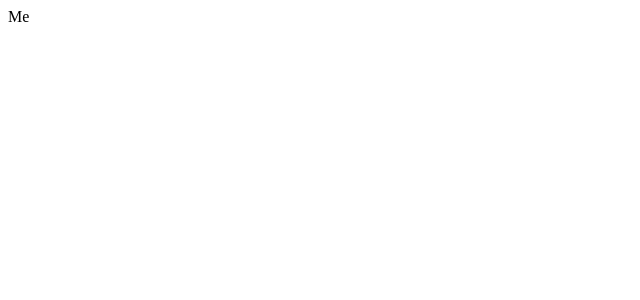
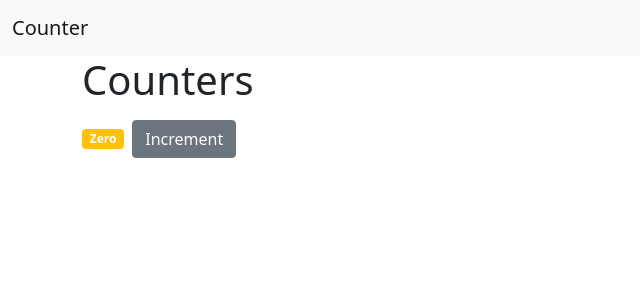
Before and after one commit to mariashahid/counter, a React (Create React App) app: page / in a window 1280 px wide. Shown: the top 300 px of the page, without its empty margins (0-640 px from the left). Built offline with nearby package versions, Linux system fonts and the light colour scheme.

Commit message:
Components lesson 1-7
Components lesson 1-7

```diff
--- a/package.json
+++ b/package.json
@@ -10,6 +10,7 @@
     "@types/node": "^16.11.26",
     "@types/react": "^17.0.40",
     "@types/react-dom": "^17.0.13",
+    "bootstrap": "^5.1.3",
     "react": "^17.0.2",
     "react-dom": "^17.0.2",
     "react-scripts": "5.0.0",
--- a/public/index.html
+++ b/public/index.html
@@ -24,7 +24,7 @@
       work correctly both with client-side routing and a non-root public URL.
       Learn how to configure a non-root public URL by running `npm run build`.
     -->
-    <title>React App</title>
+    <title>Counters</title>
   </head>
   <body>
     <noscript>You need to enable JavaScript to run this app.</noscript>
--- a/src/App.tsx
+++ b/src/App.tsx
@@ -1,8 +1,23 @@
 import React from "react";
 import logo from "./logo.svg";
+import "bootstrap/dist/css/bootstrap.css";
+import Counter from "./components/counter";
 
 function App() {
-  return <div className="App">Me</div>;
+  return (
+    <React.Fragment>
+      <nav className="navbar navbar-expand-lg navbar-light bg-light">
+        <div className="container-fluid">
+          <a className="navbar-brand" href="#">
+            Counter
+          </a>
+        </div>
+      </nav>
+      <div className="container">
+        <Counter></Counter>
+      </div>
+    </React.Fragment>
+  );
 }
 
 export default App;
--- /dev/null
+++ b/src/components/counter.tsx
@@ -0,0 +1,37 @@
+import * as React from "react";
+import { Component } from "react";
+
+interface CounterProps {}
+
+interface CounterState {
+  count: number;
+}
+
+class Counter extends React.Component<CounterProps, CounterState> {
+  state: CounterState = {
+    count: 0,
+  };
+
+  formatCount = () => {
+    let { count } = this.state;
+    return count === 0 ? "Zero" : count;
+  };
+
+  getBadgeClasses = () => {
+    let classes = "badge bg-";
+    return (classes += this.state.count === 0 ? "warning" : "primary");
+  };
+  render() {
+    return (
+      <React.Fragment>
+        <h1>Counters</h1>
+        <div>
+          <span className={this.getBadgeClasses()}>{this.formatCount()}</span>
+          <button className="btn btn-secondary m-2">Increment</button>
+        </div>
+      </React.Fragment>
+    );
+  }
+}
+
+export default Counter;
```
Also changed, not shown: 1 other file (tests, documents, lock files or other folders).
